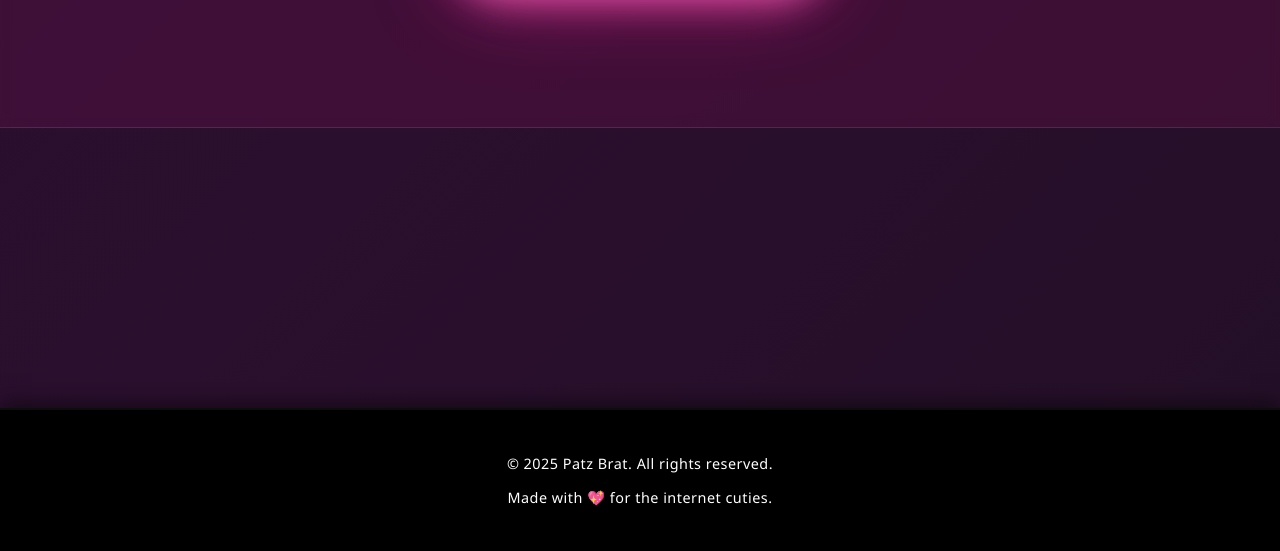
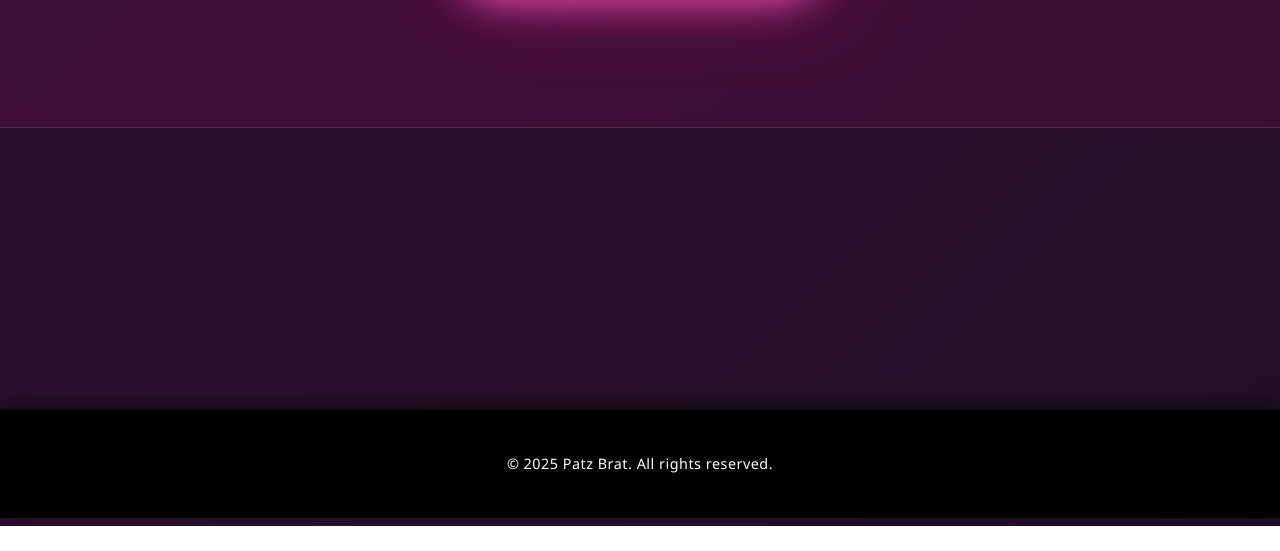
Before and after one commit to CollinLTT/Pats-Site, a website: page public/index.html in a window 1280 px wide. Shown: the part 274-825 px from the top of the page. After the commit the page ends 800 px from the top, so only its background shows below. Drawn offline with Linux system fonts and the light colour scheme; no server answers; a web font is replaced by a local one.

Commit message:
Updated footer

```diff
--- a/public/index.html
+++ b/public/index.html
@@ -183,7 +183,6 @@
 
     <footer class="site-footer">
         <p>&copy; 2025 Patz Brat. All rights reserved.</p>
-        <p>Made with 💖 for the internet cuties.</p>
     </footer>
 
 
```
